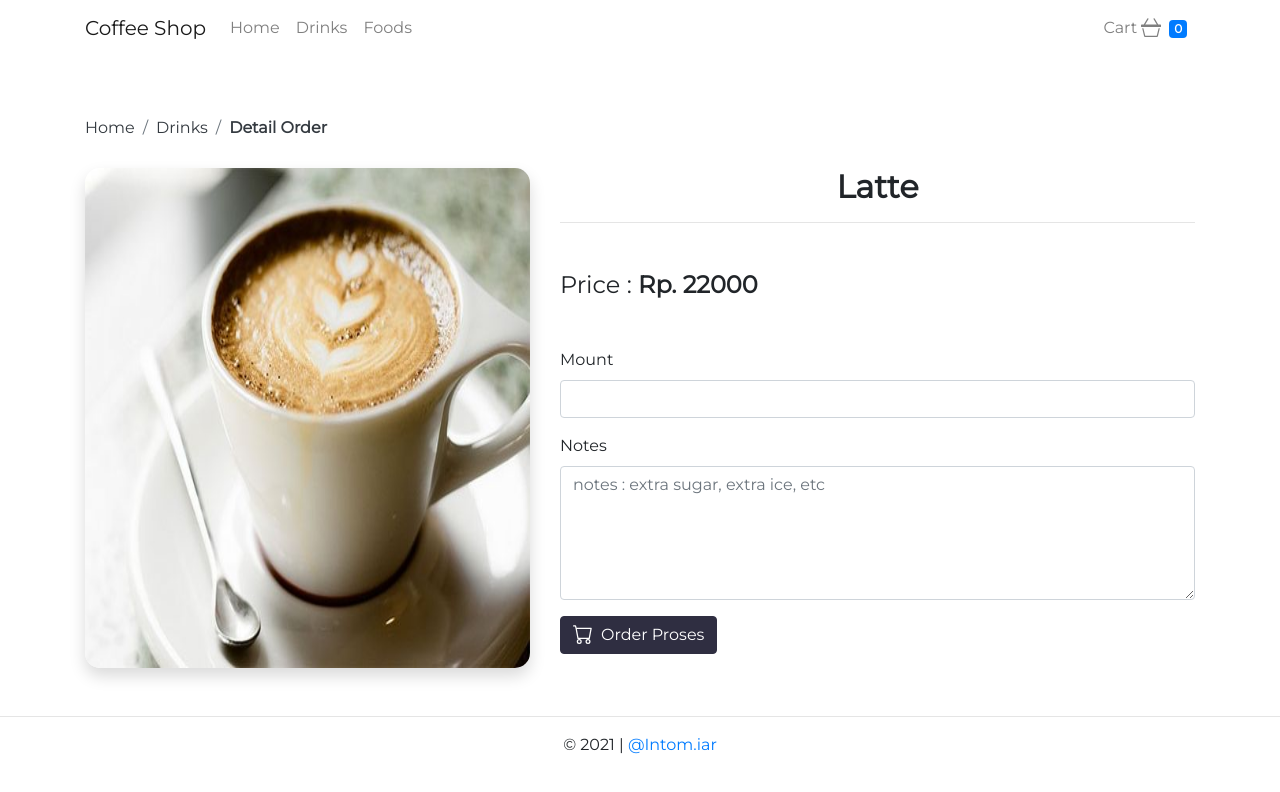
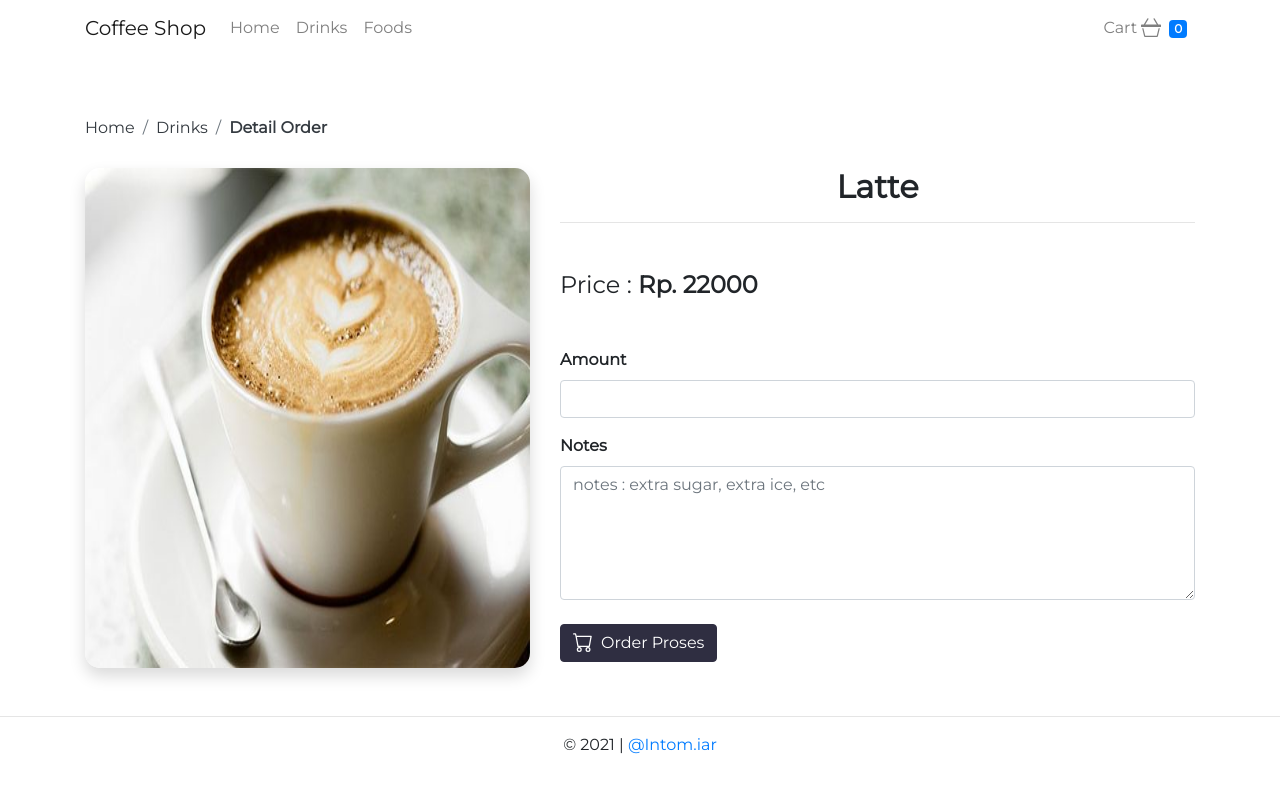
Before and after one commit to intom99/vue-ui-menu-cafe, a Vue app: page /drinks/3 in a window 1280 px wide. Shown: the top 792 px of the page. Built offline with nearby package versions, Linux system fonts and the light colour scheme; data requests are answered from the project's data file.

Commit message:
update view: detail

```diff
--- a/src/views/drinkDetail.vue
+++ b/src/views/drinkDetail.vue
@@ -34,14 +34,14 @@
 
           <form class="mt-5">
               <div class="form-group">
-                  <label for="mount">Mount</label>
+                  <label for="amount" class="font-weight-bold">Amount</label>
                   <input type="number" class="form-control">
               </div>
               <div class="form-group">
-                  <label for="">Notes</label>
+                  <label for="notes" class="font-weight-bold">Notes</label>
                   <textarea name="note" class="form-control" cols="10" rows="5" placeholder="notes : extra sugar, extra ice, etc"></textarea>
               </div>
-              <button type="submit" class="btn btn-primary"><b-icon-cart class="mr-2"></b-icon-cart>Order Proses</button>
+              <button type="submit" class="btn btn-primary mt-2"><b-icon-cart class="mr-2"></b-icon-cart>Order Proses</button>
           </form>
         </div>
       </div>
```
